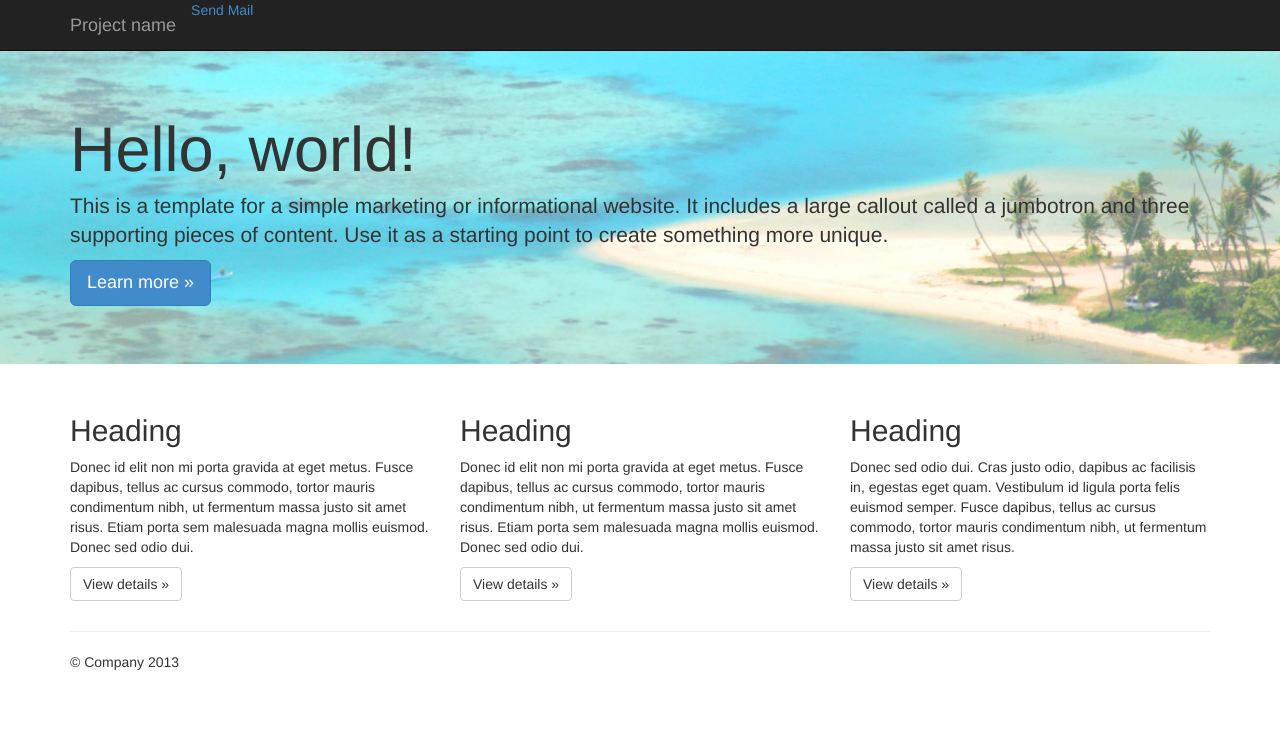
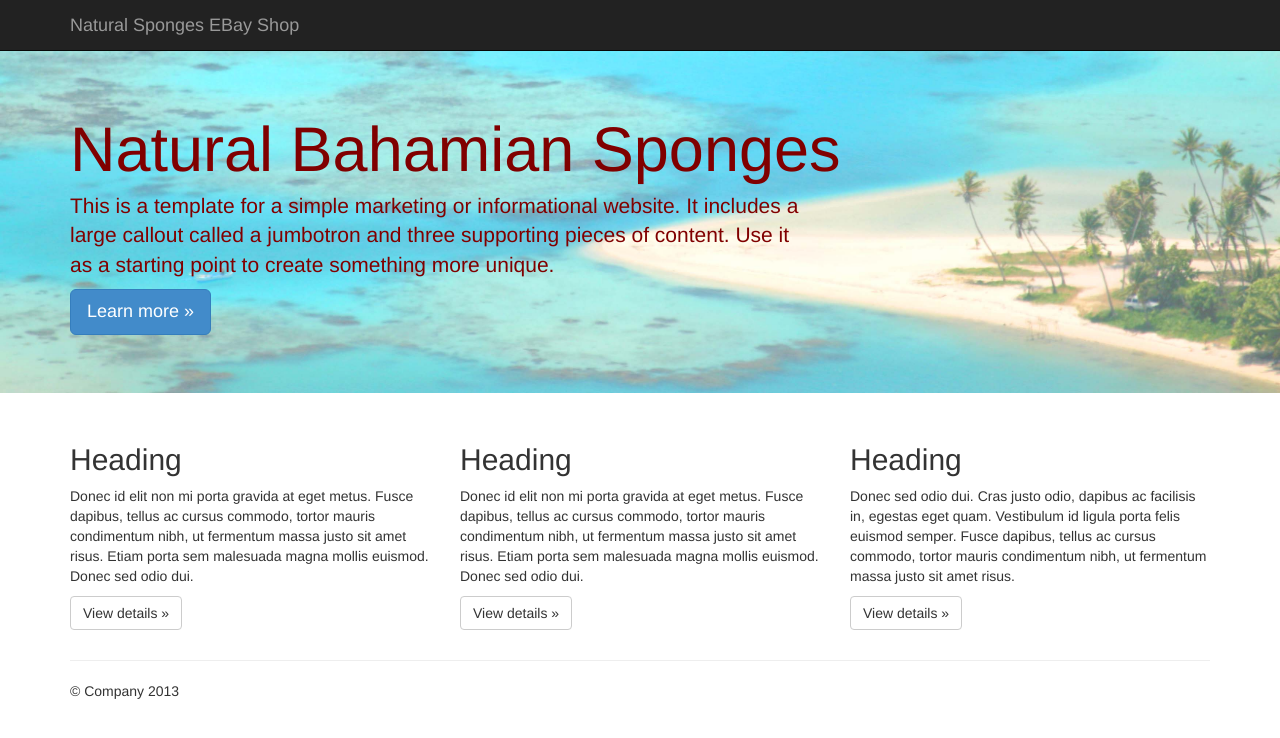
Before and after one commit to mazhewitt/Sponges, a plain HTML site: page index.html in a window 1280 px wide. Drawn offline with nearby package versions, Linux system fonts and the light colour scheme.

Commit message:
got template with image working

```diff
--- a/css/naturalSponges.css
+++ b/css/naturalSponges.css
@@ -8,4 +8,13 @@ body {
     background-image: url(../images/sponges-bk.jpg);
     background-size: cover;
     background-repeat: no-repeat;
+    color:maroon;
 }
+
+.straplines{
+    max-width: 35em;
+}
+
+.maroon {
+    background-color: maroon;
+}
--- a/index.html
+++ b/index.html
@@ -37,10 +37,10 @@
             <span class="icon-bar"></span>
             <span class="icon-bar"></span>
           </button>
-          <a class="navbar-brand" href="#">Project name</a>
+          <a class="navbar-brand" href="#">Natural Sponges EBay Shop</a>
         </div>
         <div class="navbar-collapse collapse">
-          <span><a href="mailto:someone@example.com?Subject=Hello%20again" target="_top">Send Mail</a></span>
+          <span></span>
         </div><!--/.navbar-collapse -->
       </div>
     </div>
@@ -48,8 +48,8 @@
     <!-- Main jumbotron for a primary marketing message or call to action -->
     <div class="jumbotron" id="beachHeader">
       <div class="container">
-        <h1>Hello, world!</h1>
-        <p>This is a template for a simple marketing or informational website. It includes a large callout called a jumbotron and three supporting pieces of content. Use it as a starting point to create something more unique.</p>
+        <h1>Natural Bahamian Sponges</h1>
+        <p class="straplines">This is a template for a simple marketing or informational website. It includes a large callout called a jumbotron and three supporting pieces of content. Use it as a starting point to create something more unique.</p>
         <p><a class="btn btn-primary btn-lg" role="button">Learn more &raquo;</a></p>
       </div>
     </div>
```
